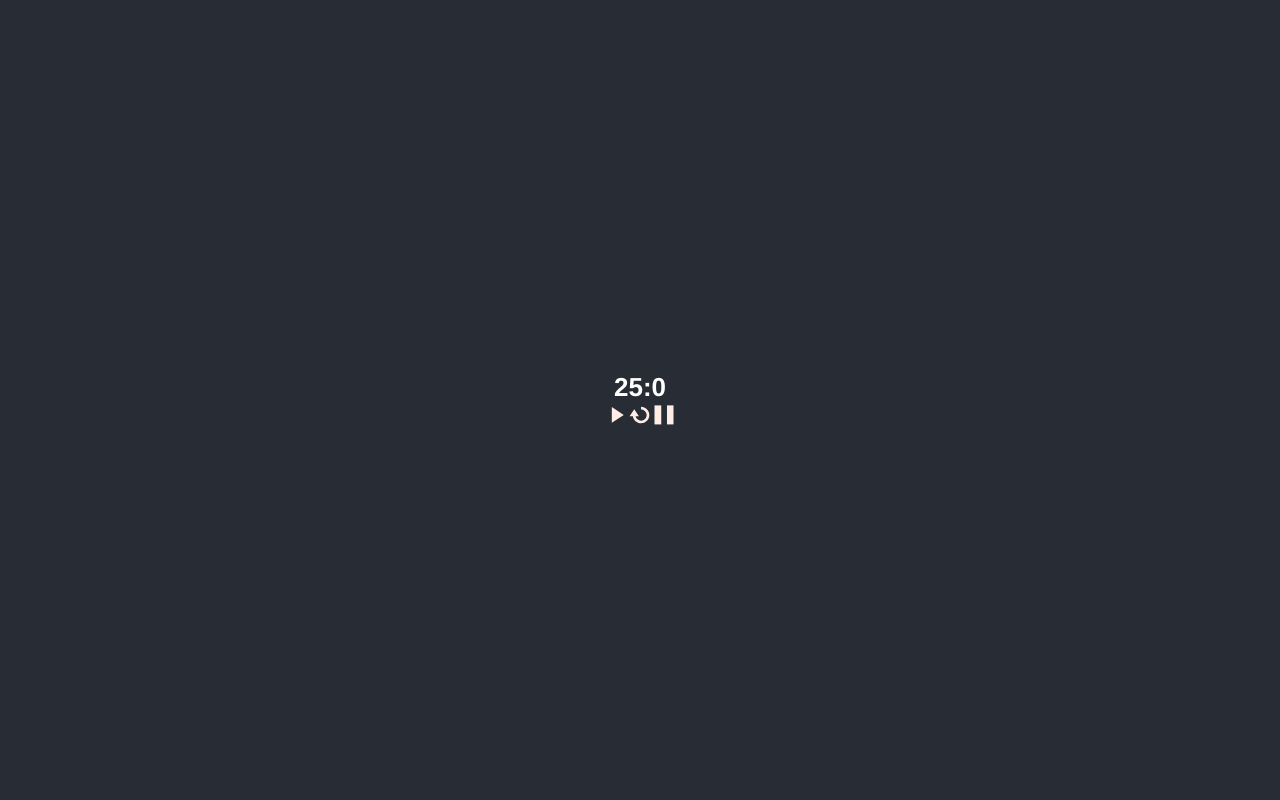
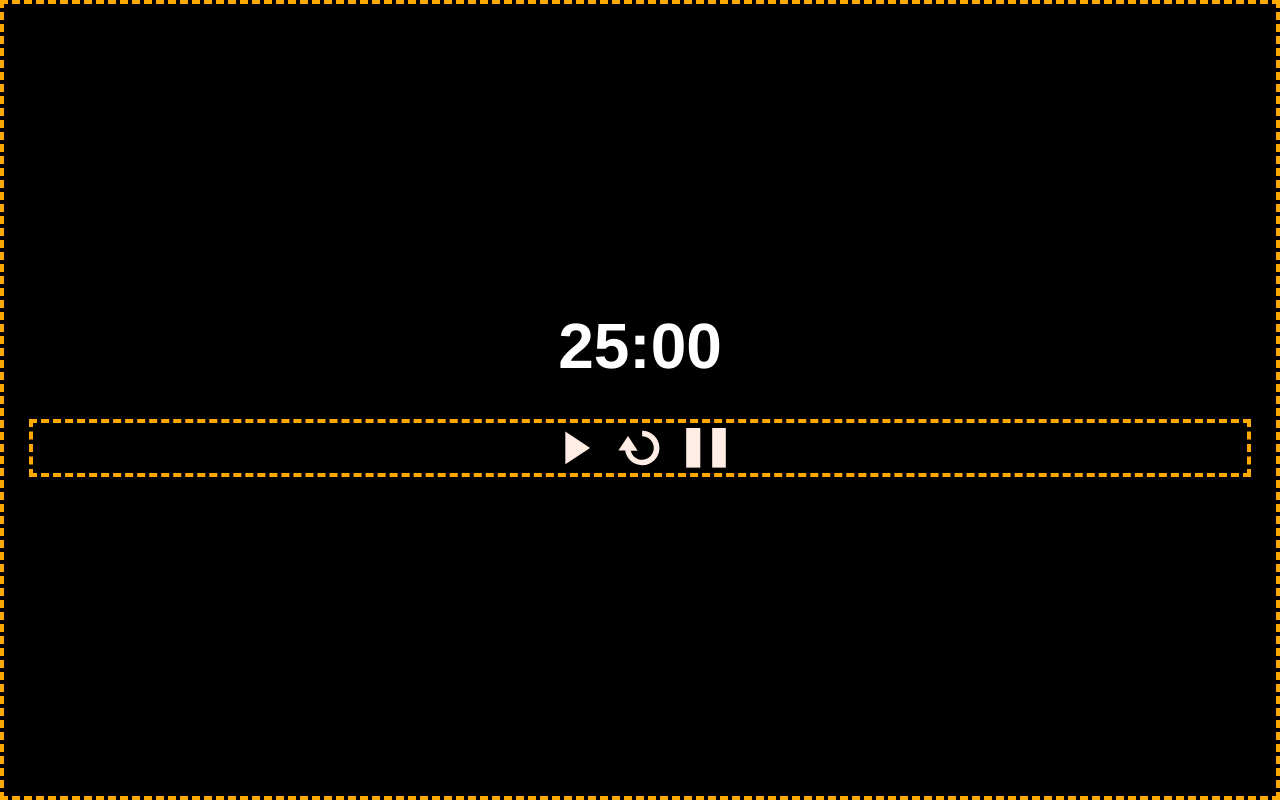
Before and after one commit to gccornejo441/Diamond-Focus, a React (Create React App) app: page / in a window 1280 px wide. Built offline with nearby package versions, Linux system fonts and the light colour scheme.

Commit message:
adding assets

```diff
--- a/src/App.css
+++ b/src/App.css
@@ -1,38 +1,5 @@
 .App {
   text-align: center;
+  background-color: black;
+  height: 100vh;
 }
-
-.App-logo {
-  height: 40vmin;
-  pointer-events: none;
-}
-
-@media (prefers-reduced-motion: no-preference) {
-  .App-logo {
-    animation: App-logo-spin infinite 20s linear;
-  }
-}
-
-.App-header {
-  background-color: #282c34;
-  min-height: 100vh;
-  display: flex;
-  flex-direction: column;
-  align-items: center;
-  justify-content: center;
-  font-size: calc(10px + 2vmin);
-  color: white;
-}
-
-.App-link {
-  color: #61dafb;
-}
-
-@keyframes App-logo-spin {
-  from {
-    transform: rotate(0deg);
-  }
-  to {
-    transform: rotate(360deg);
-  }
-}
--- a/src/App.tsx
+++ b/src/App.tsx
@@ -1,12 +1,13 @@
+import * as React from 'react';
 import './App.css';
 import Timer from './component/Timer';
 
 function App() {
+  let [logs, setLogs] = React.useState<string[]>([]);
+
   return (
     <div className="App">
-      <header className="App-header">
-        <Timer />
-      </header>
+      <Timer />
     </div>
   );
 }
--- /dev/null
+++ b/src/component/ButtonPanel.module.css
@@ -0,0 +1,38 @@
+.buttonPanel {
+    display: flex;
+    justify-content: center;
+    align-items: center;
+    gap: 1rem;
+    border: #ffa900 dashed 4px;
+}
+
+.buttonPanel a {
+    display: flex;
+    justify-content: center;
+    align-items: center;
+}
+
+.buttonPanel a:hover {
+    cursor: pointer;
+    transform: scale(1.1);
+    transition: 0.5s;
+    color: #ffa900;
+    text-decoration: none;
+    text-shadow: 0 0 10px #ffa900, 0 0 20px #ffa900, 0 0 30px #ffa900, 0 0 40px #ffa900, 0 0 50px #ffa900, 0 0 60px #ffa900, 0 0 70px #ffa900;
+}
+
+.buttonPanel a:active {
+    transform: scale(0.9);
+    transition: 0.5s;
+    color: #ffede5;
+    text-shadow: 0 0 10px #ffede5, 0 0 20px #ffede5, 0 0 30px #ffede5, 0 0 40px #ffede5, 0 0 50px #ffede5, 0 0 60px #ffede5, 0 0 70px #ffede5;
+    text-decoration: none;
+}
+
+.buttonPanel a:focus {
+    outline: none;
+    border: none;
+    text-decoration: none;
+    text-shadow: 0 0 10px #ffa900, 0 0 20px #ffa900, 0 0 30px #ffa900, 0 0 40px #ffa900, 0 0 50px #ffa900, 0 0 60px #ffa900, 0 0 70px #ffa900;
+    color: #ffa900;
+}
--- a/src/component/ButtonPanel.tsx
+++ b/src/component/ButtonPanel.tsx
@@ -1,33 +1,64 @@
 import React from 'react';
 import { ReactComponent as PlayButton } from './assets/playButton.svg';
 import { ReactComponent as ResetButton } from './assets/resetButton.svg';
-import { ReactComponent as StopButton } from './assets/stopButton.svg';
+import { ReactComponent as PausedButton } from './assets/pauseButton.svg';
 
-const svgStyle = { width: '24px', height: '24px', fill: 'currentColor' };
+import styles from './ButtonPanel.module.css';
 
-const ButtonPanel = () => {
-    const handlePlay = () => {
-        console.log('Play');
+const svgStyle = {
+    width: '50px',
+    height: '50px',
+    fill: 'currentColor'
+};
+
+interface ButtonPanelProps {
+    setIsActive: React.Dispatch<React.SetStateAction<boolean>>;
+    setIsPaused: React.Dispatch<React.SetStateAction<boolean>>;
+    // setIsStopped: React.Dispatch<React.SetStateAction<boolean>>;
+    // setIsCompleted: React.Dispatch<React.SetStateAction<boolean>>;
+    setIsReset: React.Dispatch<React.SetStateAction<boolean>>;
+    // setIsStarted: React.Dispatch<React.SetStateAction<boolean>>;
+    // setMinutes: React.Dispatch<React.SetStateAction<number>>;
+    // setSeconds: React.Dispatch<React.SetStateAction<number>>;
+    // minutes: number;
+    // seconds: number;
+    // isActive: boolean;
+    // isPaused: boolean;
+    // isStopped: boolean;
+    // isCompleted: boolean;
+}
+
+const ButtonPanel = ({
+    setIsReset,
+    setIsActive,
+    setIsPaused }: ButtonPanelProps) => {
+    const handlePlay = (e: React.MouseEvent<HTMLAnchorElement>) => {
+        e.preventDefault();
+        setIsActive(true);
     };
 
+    const handlePause = () => {
+        setIsPaused(true);
+
+        setIsActive(false);
+    }
+
     const handleReset = () => {
-        console.log('Reset');
-    };
+        setIsReset(true);
 
-    const handleStop = () => {
-        console.log('Stop');
+        setIsActive(false);
     };
 
     return (
-        <div className="col-lg-12 text-center">
-            <a href="#play" onClick={(e) => {e.preventDefault(); handlePlay();}}>
+        <div className={styles.buttonPanel}>
+            <a href="#play" onClick={handlePlay}>
                 <PlayButton style={svgStyle} />
             </a>
-            <a href="#reset" onClick={(e) => {e.preventDefault(); handleReset();}}>
+            <a href="#reset" onClick={handleReset}>
                 <ResetButton style={svgStyle} />
             </a>
-            <a href="#stop" onClick={(e) => {e.preventDefault(); handleStop();}}>
-                <StopButton style={svgStyle} />
+            <a href="#stop" onClick={handlePause}>
+                <PausedButton style={svgStyle} />
             </a>
         </div>
     );
--- a/src/component/Timer.module.css
+++ b/src/component/Timer.module.css
@@ -11,9 +11,12 @@
 }
 
 .timerContainer {
-    height: 1em;
-    overflow: hidden;
-    position: relative;
+    height: 100%;
+    border: #ffa900 dashed 4px;
+    display: flex;
+    flex-direction: column;
+    justify-content: center;
+    align-items: center;
 }
 
 .timerTime {
@@ -24,12 +27,6 @@
     color: #ffede5;
     border: none;
     margin: auto;
-}
-
-.timerBox {
-    height: 1em;
-    margin: auto;
-    position: relative;
 }
 
 a:hover {
@@ -51,6 +48,15 @@ a:hover {
 }
 
 .timerFont {
+    font-size: 4rem;
+    font-weight: 900;
+    color: #fff;
     font-family: "Helvetica Neue", Helvetica, Arial, sans-serif;
-    font-weight: 900;
 }
+
+.buttonPanel {
+    width: 100%;
+    height: fit-content;
+    padding: 2%;
+    color: #fff;
+}
--- a/src/component/Timer.tsx
+++ b/src/component/Timer.tsx
@@ -7,7 +7,6 @@ const Timer = () => {
     const [seconds, setSeconds] = useState(0);
     const [isActive, setIsActive] = useState(false);
     const [isPaused, setIsPaused] = useState(false);
-    const [isStopped, setIsStopped] = useState(false);
     const [isCompleted, setIsCompleted] = useState(false);
     const [isReset, setIsReset] = useState(false);
     const [isStarted, setIsStarted] = useState(false);
@@ -16,11 +15,13 @@ const Timer = () => {
     useEffect(() => {
         let interval: any = null;
 
-        if (isActive && !isPaused && !isStopped && !isCompleted && !isReset && !isStarted) {
+        if (isActive && !isPaused && !isCompleted && !isReset && !isStarted) {
             interval = setInterval(() => {
+
                 if (seconds > 0) {
                     setSeconds(seconds - 1);
                 }
+
                 if (seconds === 0) {
                     if (minutes === 0) {
                         clearInterval(interval);
@@ -30,24 +31,37 @@ const Timer = () => {
                         setSeconds(59);
                     }
                 }
+
             }, 1000);
         }
 
+        if (isReset) {
+            setMinutes(25);
+            setSeconds(0);
+            setIsReset(false);
+            setIsActive(false);
+            setIsPaused(false);
+            setIsCompleted(false);
+        }
+
         return () => clearInterval(interval);
-
-    })
+    }, [isActive, isPaused, isCompleted, isReset, isStarted, minutes, seconds]);
 
     return (
-        <div className="col-lg-12 text-center p-2">
-            <div className="timer-time timer-container">
+        <div className={styles.timerContainer}>
+            <div className={styles.timerBox}>
                 <div className={`${styles.timerBox} ${styles.timerFont}`}>
-                    <span id="minutesValue" style={{ top: "0em" }}>{minutes}</span>
+                    <span id="minutesValue" className={`${styles.timerFont}`}>{minutes}</span>
                     <span>:</span>
-                    <span id="secondsValue" style={{ top: "0em" }}>{seconds}</span>
+                    <span id="secondsValue" style={{ top: "0em" }}>{seconds === 0 ? "00" : seconds}</span>
                 </div>
             </div>
-            <div>
-                <ButtonPanel />
+            <div className={styles.buttonPanel}>
+                <ButtonPanel
+                    setIsReset={setIsReset}
+                    setIsPaused={setIsPaused}
+                    setIsActive={setIsActive}
+                />
             </div>
         </div>
     );
```
Also changed, not shown: src/component/assets/pauseButton.svg (renamed from src/component/assets/stopButton.svg).
